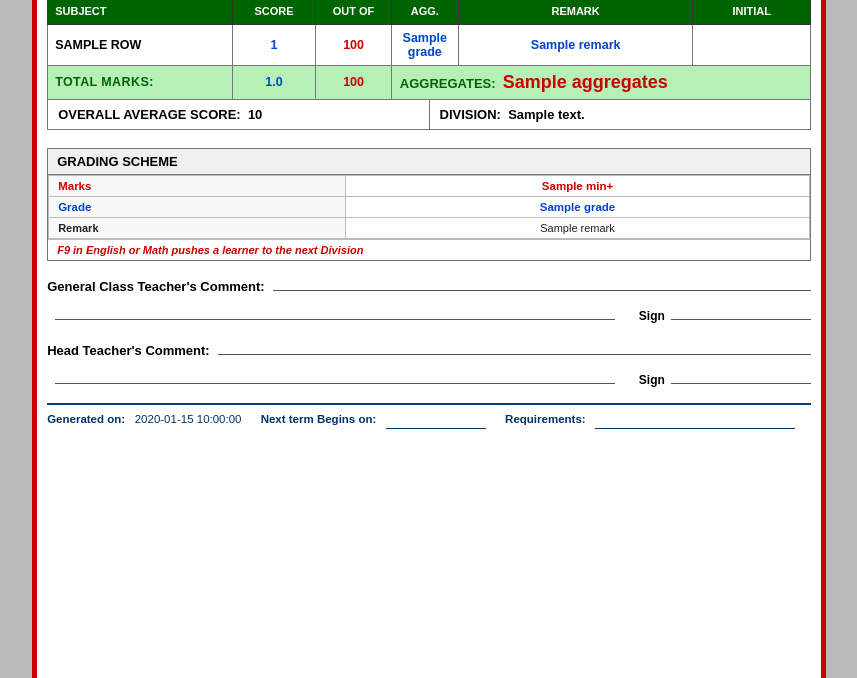
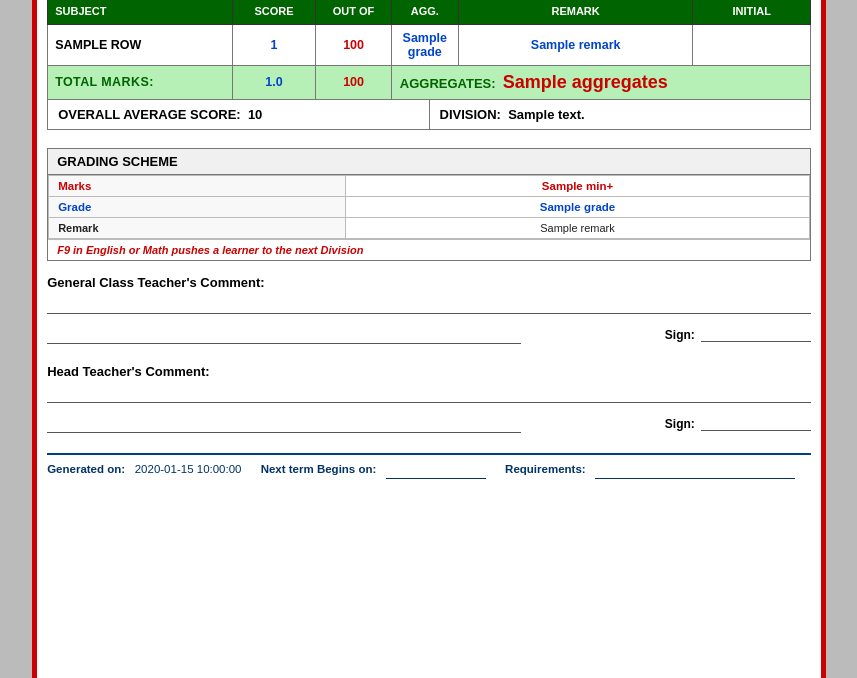
Before and after one commit to 1o1tech-Ug/Schoolerpsystem, a Flask app: template app/templates/modules/academics/report_cards/sunbay_primary_report_card.html in a window 1280 px wide. Shown: the part 264-942 px from the top of the page, without its empty margins (211-1068 px from the left). Run offline with Flask 3, Linux system fonts and the light colour scheme; tables that the repository leaves empty hold one stand-in row (values such as "Sample post"); the template is opened without the code that fills it: values that come from a table or form of the project are taken from there, most other values are stand-ins (such as "Sample title", 1, 10 or a date in 2020); grey boxes marked "Sample" are stand-in pictures.

Commit message:
nee primo

```diff
--- a/app/templates/modules/academics/report_cards/sunbay_primary_report_card.html
+++ b/app/templates/modules/academics/report_cards/sunbay_primary_report_card.html
@@ -28,14 +28,15 @@ body {
 
 .watermark {
     position: absolute;
-    inset: 0;
+    top: 0; left: 0;
+    width: 100%; height: 100%;
     background-image: url('{{ school_detail.school_logo_url if school_detail and school_detail.school_logo_url else sunbay_logo }}');
     background-repeat: no-repeat;
-    background-position: center 44%;
-    background-size: 500px 500px;
-    opacity: 0.07;
+    background-position: center 280px;
+    background-size: 480px 480px;
+    opacity: 0.08;
+    z-index: 0;
     pointer-events: none;
-    z-index: 0;
 }
 .content { position: relative; z-index: 1; }
 
@@ -196,45 +197,45 @@ body {
     font-weight: 600; padding: 4px 9px; border-top: 1px solid #bbb;
 }
 
-/* ══ COMMENTS — clean line style (no literal dot characters) ══ */
+/* ══ COMMENTS — clean line style, float-based (no flex-grow, no literal dots) ══ */
 .comments { margin-top: 14px; font-size: 13px; }
-.cmt-block { margin-bottom: 16px; }
+.cmt-block { margin-bottom: 20px; }
 .cmt-lbl {
+    display: block;
     font-weight: 800;
     font-size: 13px;
-    white-space: nowrap;
+    margin-bottom: 6px;
 }
-.cmt-line2 {
-    display: flex;
-    align-items: baseline;
+.cmt-line {
+    display: block;
+    width: 100%;
+    height: 18px;
+    border-bottom: 1.5px solid #555;
 }
-.cmt-uline {
-    display: inline-block;
+.cmt-row-2 {
+    margin-top: 12px;
+    overflow: hidden; /* clearfix for the floated children below */
+}
+.cmt-row-2 .cmt-line-70 {
+    float: left;
+    width: 62%;
+    height: 18px;
     border-bottom: 1.5px solid #555;
-    height: 16px;
-    margin-left: 8px;
 }
-.sign-line {
-    display: flex;
-    align-items: baseline;
-    margin-top: 10px;
-}
-.sign-line .cmt-uline {
-    flex: 1;
-    margin-left: 8px;
-    margin-right: 24px;
-}
-.sign-line .sign-lbl {
+.cmt-row-2 .sign-box {
+    float: right;
+    width: 34%;
+    text-align: right;
     font-weight: 700;
     font-size: 12px;
-    white-space: nowrap;
 }
-.sign-line .sign-uline {
+.sign-uline {
     display: inline-block;
+    width: 110px;
+    height: 16px;
+    margin-left: 6px;
     border-bottom: 1.5px solid #555;
-    height: 16px;
-    width: 140px;
-    margin-left: 6px;
+    vertical-align: bottom;
 }
 
 .next-term {
@@ -411,26 +412,20 @@ body {
             <div class="comments">
 
                 <div class="cmt-block">
-                    <div class="cmt-line2">
-                        <span class="cmt-lbl">General Class Teacher's Comment:</span>
-                        <span class="cmt-uline" style="flex:1;"></span>
-                    </div>
-                    <div class="sign-line">
-                        <span class="cmt-uline" style="flex:2;"></span>
-                        <span class="sign-lbl">Sign</span>
-                        <span class="sign-uline"></span>
+                    <span class="cmt-lbl">General Class Teacher's Comment:</span>
+                    <div class="cmt-line"></div>
+                    <div class="cmt-row-2">
+                        <div class="cmt-line-70"></div>
+                        <div class="sign-box">Sign:<span class="sign-uline"></span></div>
                     </div>
                 </div>
 
                 <div class="cmt-block">
-                    <div class="cmt-line2">
-                        <span class="cmt-lbl">Head Teacher's Comment:</span>
-                        <span class="cmt-uline" style="flex:1;"></span>
-                    </div>
-                    <div class="sign-line">
-                        <span class="cmt-uline" style="flex:2;"></span>
-                        <span class="sign-lbl">Sign</span>
-                        <span class="sign-uline"></span>
+                    <span class="cmt-lbl">Head Teacher's Comment:</span>
+                    <div class="cmt-line"></div>
+                    <div class="cmt-row-2">
+                        <div class="cmt-line-70"></div>
+                        <div class="sign-box">Sign:<span class="sign-uline"></span></div>
                     </div>
                 </div>
 
```
